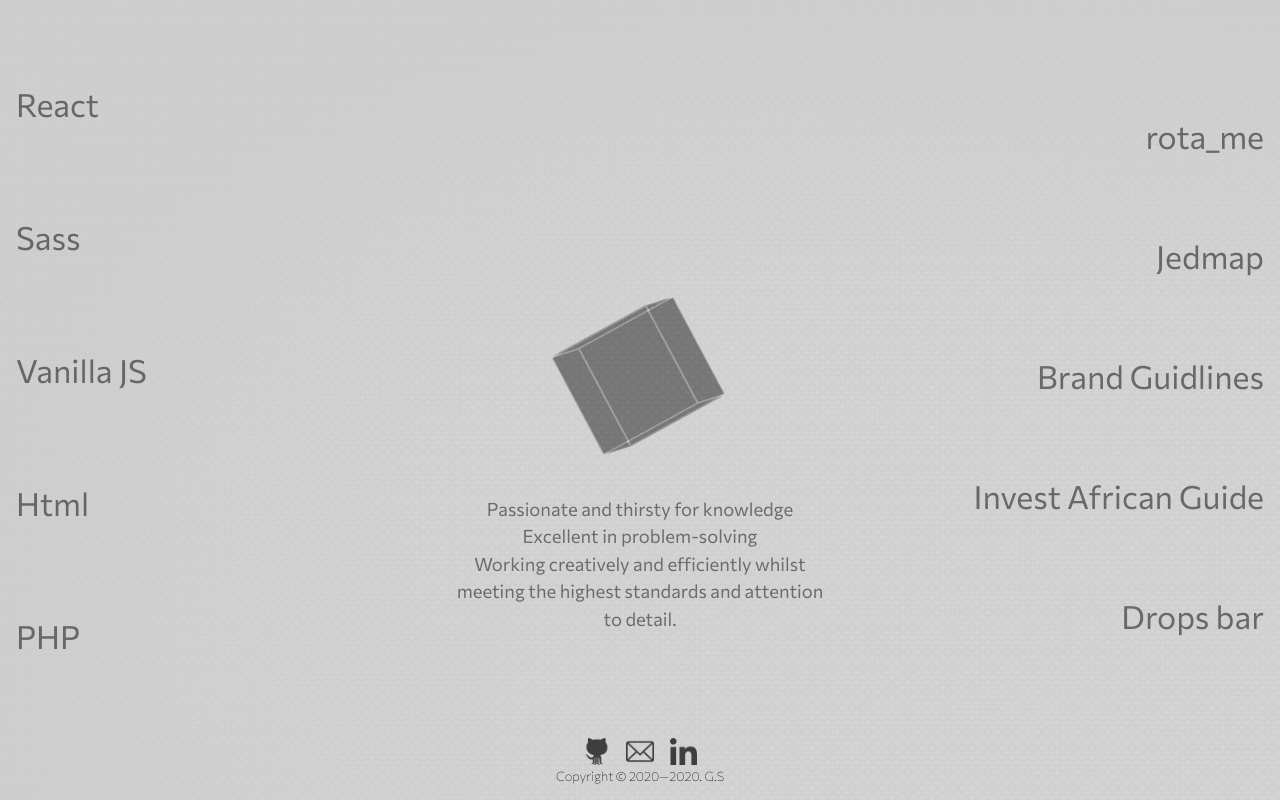
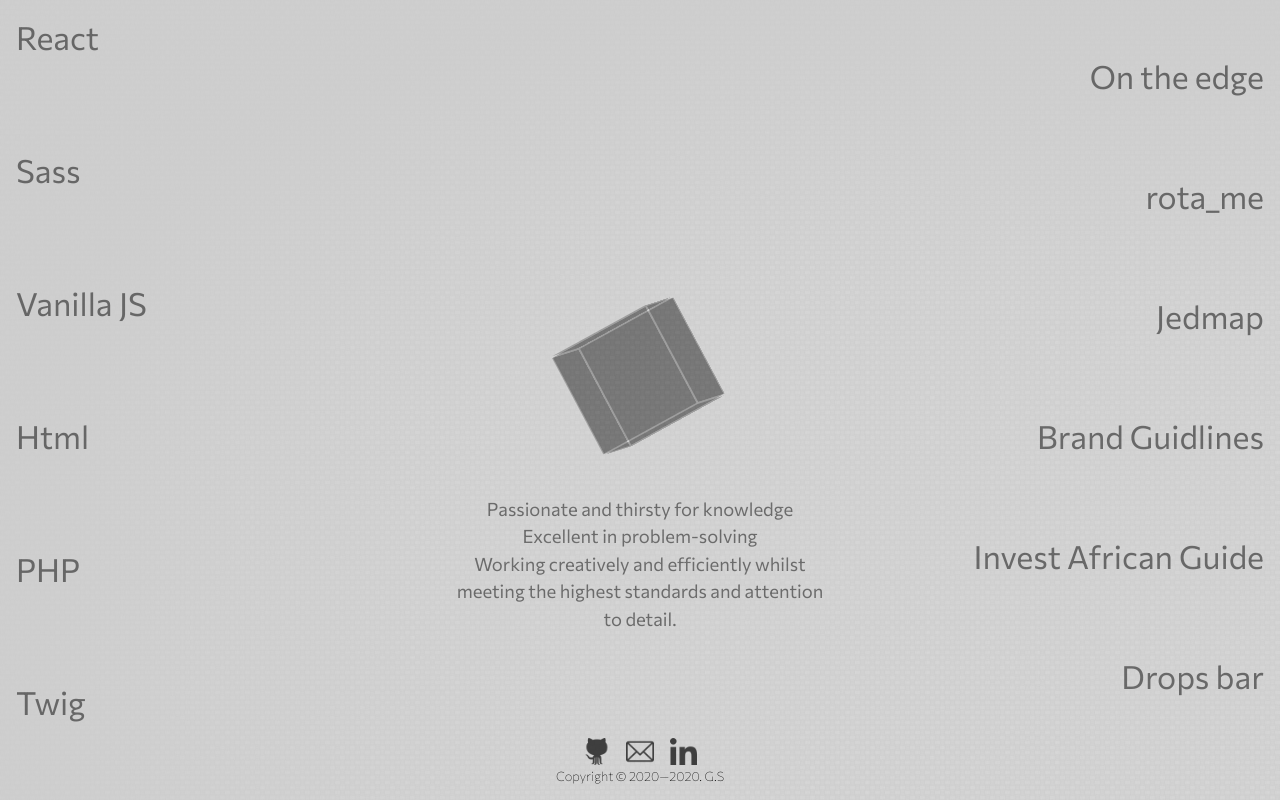
Before and after one commit to aktoriukas/intro, a React (Create React App) app: page / in a window 1280 px wide. Built offline with nearby package versions, Linux system fonts and the light colour scheme.

Commit message:
add new skill, project

```diff
--- a/src/Database.js
+++ b/src/Database.js
@@ -7,6 +7,13 @@ import LinkedIn from './icons/linkedin.png';
 class Database  {
     get projects () {
         return [
+            {
+                id: 7,
+                title: 'On the edge',
+                ref: 'edge',
+                info: 'Implementing design for whole website / VanillaJS / Sass / Twig',
+                url: false
+            },
             {
                 id: 6,
                 title: 'rota_me',
@@ -31,7 +38,7 @@ class Database  {
                 id: 3,
                 title: 'Brand Guidlines',
                 ref: 'guidlines',
-                info: 'Collection of Elements / Sass / JavaScript / Twig',
+                info: 'Collection of Elements / Sass / VanillaJS / Twig',
                 url: 'https://isdb-brand.campus.goodcaesar.org/'
             },
             {
@@ -76,6 +83,11 @@ class Database  {
                 id: 5,
                 title: 'PHP',
                 level: 20
+            },
+            {
+                id: 6,
+                title: 'Twig',
+                level: 40
             }
         ]
     }
```
Also changed, not shown: 3 other files (tests, documents, lock files or other folders).
